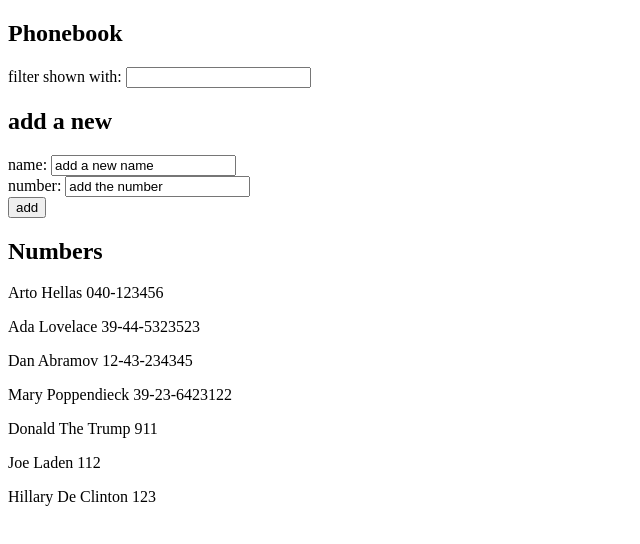
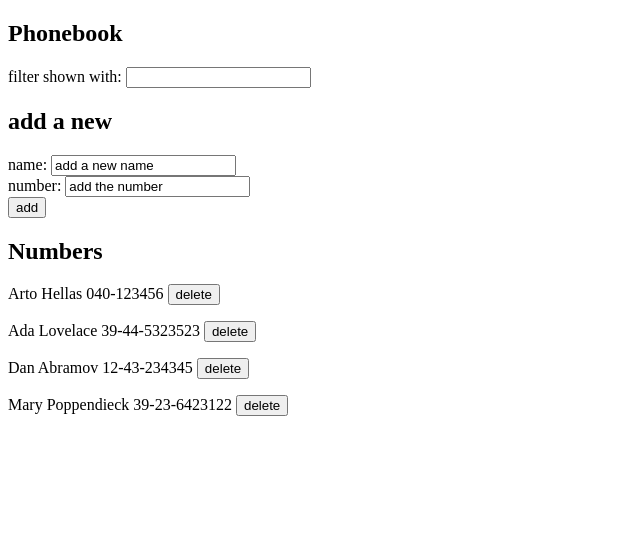
Before and after one commit to PeterBrw/fullstackopen, a React (Create React App) app in the folder part2/phonebook/: page / in a window 1280 px wide. Shown: the top 544 px of the page, without its empty margins (0-640 px from the left). Built offline with nearby package versions, Linux system fonts and the light colour scheme; data requests are answered from the project's data file.

Commit message:
part2 2.17

```diff
--- a/part2/phonebook/db.json
+++ b/part2/phonebook/db.json
@@ -19,21 +19,6 @@
       "name": "Mary Poppendieck",
       "number": "39-23-6423122",
       "id": 4
-    },
-    {
-      "name": "Donald The Trump",
-      "number": "911",
-      "id": 5
-    },
-    {
-      "name": "Joe Laden",
-      "number": "112",
-      "id": 6
-    },
-    {
-      "name": "Hillary De Clinton",
-      "number": "123",
-      "id": 7
     }
   ]
 }
--- a/part2/phonebook/src/App.js
+++ b/part2/phonebook/src/App.js
@@ -1,5 +1,5 @@
 import React, { useState, useEffect } from 'react'
-import { getAll, create } from '../src/services/persons'
+import { getAll, create, deleteAPerson } from '../src/services/persons'
 import Header from './components/Header'
 import PersonForm from './components/PersonForm'
 import Filter from './components/Filter'
@@ -12,7 +12,9 @@ const App = () => {
 	const [filter, setFilter] = useState('')
 
 	useEffect(() => {
-		getAll().then((initPersons) => setPersons(initPersons))
+		getAll()
+			.then((initPersons) => setPersons(initPersons))
+			.catch((error) => alert('Something went wrong with fetching data!'))
 	}, [])
 
 	const addName = (e) => {
@@ -42,12 +44,28 @@ const App = () => {
 
 		const newPerson = { name: newName, number: newNumber }
 
-		create(newPerson).then((personAdded) => {
-			newPersons.push(personAdded)
-			setPersons(newPersons)
-			setNewName('')
-			setNewNumber('')
-		})
+		create(newPerson)
+			.then((personAdded) => {
+				newPersons.push(personAdded)
+				setPersons(newPersons)
+				setNewName('')
+				setNewNumber('')
+			})
+			.catch((error) => alert('Something went wrong with adding the person!'))
+	}
+
+	const deletePerson = (name, id) => {
+		const result = window.confirm(`Delete ${name} ?`)
+
+		if (result) {
+			deleteAPerson(id)
+				.then((response) => {
+					setPersons(persons.filter((person) => person.id !== id))
+				})
+				.catch((error) => {
+					alert('Something went wrong with deletion!')
+				})
+		}
 	}
 
 	const handleNameChange = (e) => setNewName(e.target.value)
@@ -78,7 +96,7 @@ const App = () => {
 
 			<Header text={'Numbers'} />
 
-			<Persons filteredPersons={filteredPersons} />
+			<Persons filteredPersons={filteredPersons} deletePerson={deletePerson} />
 		</div>
 	)
 }
--- a/part2/phonebook/src/components/Person/Person.js
+++ b/part2/phonebook/src/components/Person/Person.js
@@ -1,10 +1,10 @@
 import React from 'react'
 
-function Person({ name, number }) {
+function Person({ name, number, id, deletePerson }) {
 	return (
 		<>
 			<p>
-				{name} {number}
+				{name} {number} <button onClick={() => deletePerson(name, id)}>delete</button>
 			</p>
 		</>
 	)
--- a/part2/phonebook/src/components/Persons/Persons.js
+++ b/part2/phonebook/src/components/Persons/Persons.js
@@ -1,11 +1,17 @@
 import React from 'react'
 import Person from '../Person'
 
-function Persons({ filteredPersons }) {
+function Persons({ filteredPersons, deletePerson }) {
 	return (
 		<>
-			{filteredPersons.map((person, i) => (
-				<Person key={person.id} name={person.name} number={person.number} />
+			{filteredPersons.map((person) => (
+				<Person
+					key={person.id}
+					name={person.name}
+					number={person.number}
+					id={person.id}
+					deletePerson={deletePerson}
+				/>
 			))}
 		</>
 	)
--- a/part2/phonebook/src/services/persons.js
+++ b/part2/phonebook/src/services/persons.js
@@ -10,3 +10,8 @@ export const create = (newObject) => {
 	const request = axios.post(baseUrl, newObject)
 	return request.then((response) => response.data)
 }
+
+export const deleteAPerson = (id) => {
+	const request = axios.delete(`${baseUrl}/${id}`)
+	return request.then((response) => response.data)
+}
```
